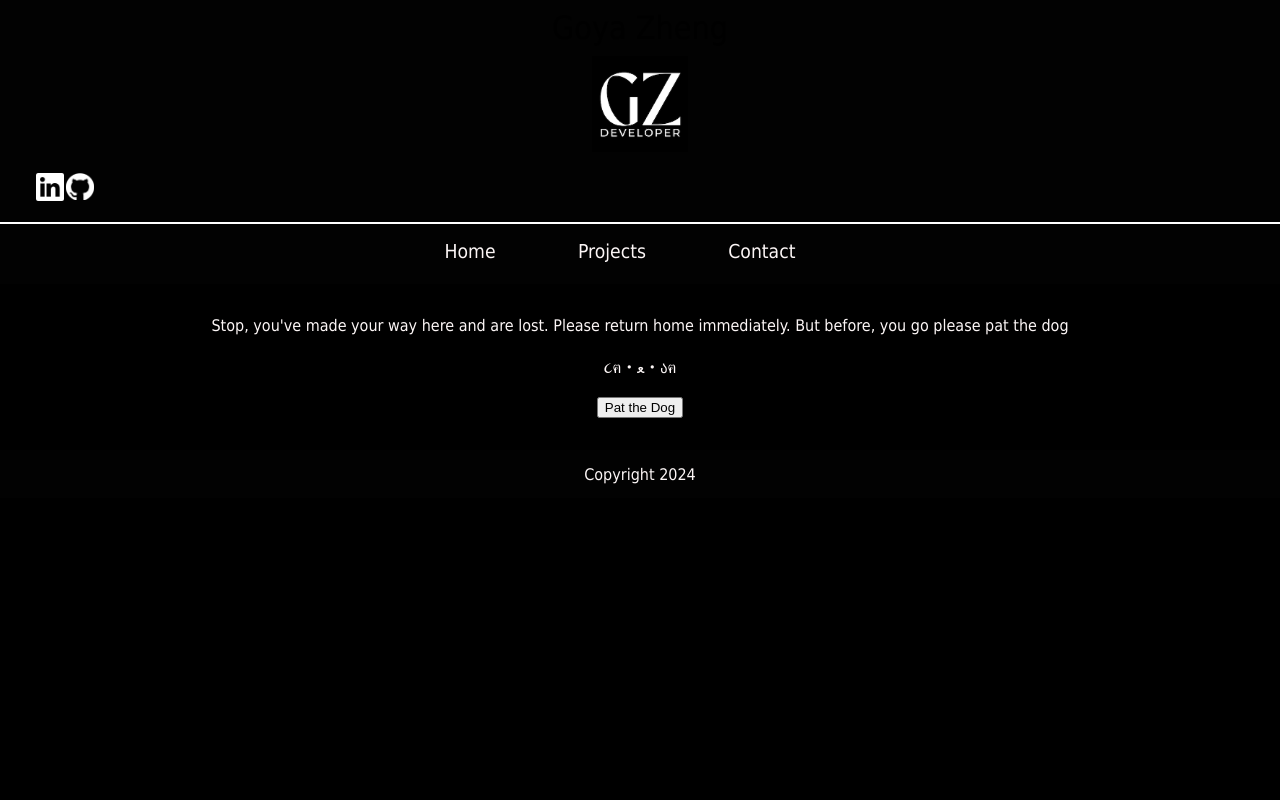
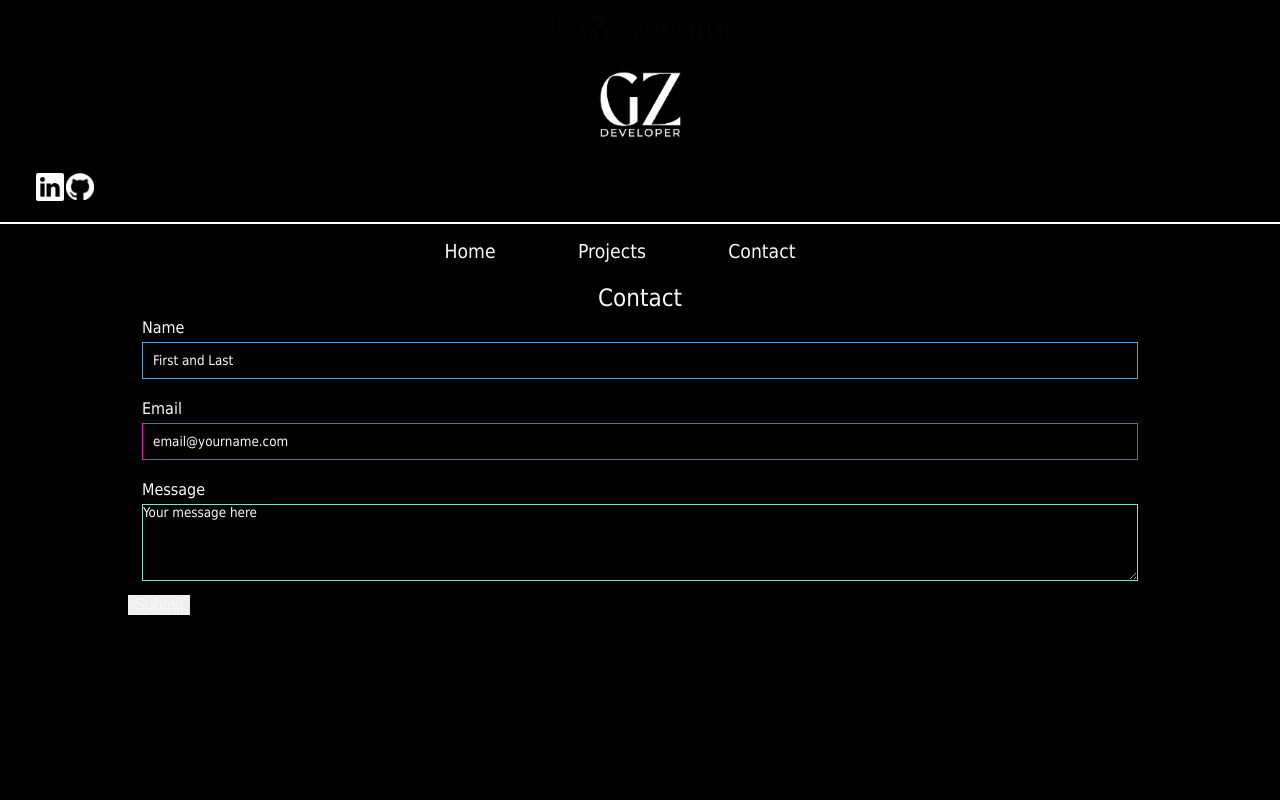
Before and after one commit to goyadev/goyadev.github.io, a React (Vite) app: page /contact in a window 1280 px wide. Shown: the top 800 px of the page. Built offline with nearby package versions, Linux system fonts and the light colour scheme.

Commit message:
added contact form and styling

```diff
--- /dev/null
+++ b/src/components/Form/Form.css
@@ -0,0 +1,54 @@
+/* Form Styling */
+#fs-frm {
+  justify-content: center;
+  align-items: center;
+  min-height: 600px;
+  width: 100%;
+}
+
+#fs-frm button,
+fieldset {
+  border: 0;
+  font-size: 16px;
+  color: var(--white);
+}
+
+#fs-frm-inputs label {
+  margin-bottom: 5px;
+}
+
+#fs-frm-inputs input {
+  margin-bottom: 20px;
+  padding: 10px;
+}
+
+#fs-frm-inputs label,
+#fs-frm-inputs input {
+  display: block;
+  /* border: 0; */
+}
+
+#fs-frm-inputs input::placeholder,
+#fs-frm-inputs textarea::placeholder {
+  color: var(--white);
+}
+
+#full-name {
+  background-color: var(--black);
+  border: 1px solid var(--blue);
+}
+
+#email-address {
+  background-color: var(--black);
+  border: 1px solid var(--pink);
+}
+
+#message {
+  background-color: var(--black);
+  border: 1px solid var(--mint);
+}
+
+#fs-frm-inputs input,
+#fs-frm-inputs textarea {
+  width: 100%;
+}
--- /dev/null
+++ b/src/components/Form/Form.jsx
@@ -0,0 +1,57 @@
+import React from "react";
+import "./Form.css";
+
+function Form() {
+  return (
+    <div>
+      <main className="contact-section">
+        <h2 className="contact-header">Contact</h2>
+        <form
+          id="fs-frm"
+          name="simple-contact-form"
+          accept-charset="utf-8"
+          action="https://formspree.io/f/mgejryab"
+          method="POST"
+        >
+          <fieldset id="fs-frm-inputs">
+            <label for="full-name">Name</label>
+            <input
+              type="text"
+              name="name"
+              id="full-name"
+              placeholder="First and Last"
+              required=""
+            />
+            <label for="email-address">Email</label>
+            <input
+              type="email"
+              name="_replyto"
+              id="email-address"
+              placeholder="email@yourname.com"
+              required=""
+            />
+            <label for="message">Message</label>
+            <textarea
+              rows="5"
+              name="message"
+              id="message"
+              placeholder="Your message here"
+              required=""
+            ></textarea>
+            <input
+              type="hidden"
+              name="_subject"
+              id="email-subject"
+              value="Contact Form Submission"
+            />
+          </fieldset>
+          <button type="submit" value="Submit">
+            Submit
+          </button>
+        </form>
+      </main>
+    </div>
+  );
+}
+
+export default Form;
--- /dev/null
+++ b/src/components/Pages/Contact.jsx
@@ -0,0 +1,12 @@
+import React from "react";
+import Form from "../Form/Form";
+
+function Contact() {
+  return (
+    <div>
+      <Form />
+    </div>
+  );
+}
+
+export default Contact;
--- a/src/main.jsx
+++ b/src/main.jsx
@@ -6,6 +6,7 @@ import "./index.css";
 import { Bio } from "./components/Bio/Bio.jsx";
 import NotFound from "./components/Pages/NotFound.jsx";
 import Projects from "./components/Pages/Projects.jsx";
+import Contact from "./components/Pages/Contact.jsx";
 const router = createBrowserRouter([
   {
     path: "/",
@@ -16,7 +17,7 @@ const router = createBrowserRouter([
         element: <Bio />,
       },
       { path: "/projects", element: <Projects /> },
-      // { path: "/projects", element: <Projects /> },
+      { path: "/contact", element: <Contact /> },
       { path: "*", element: <NotFound /> },
     ],
   },
```
